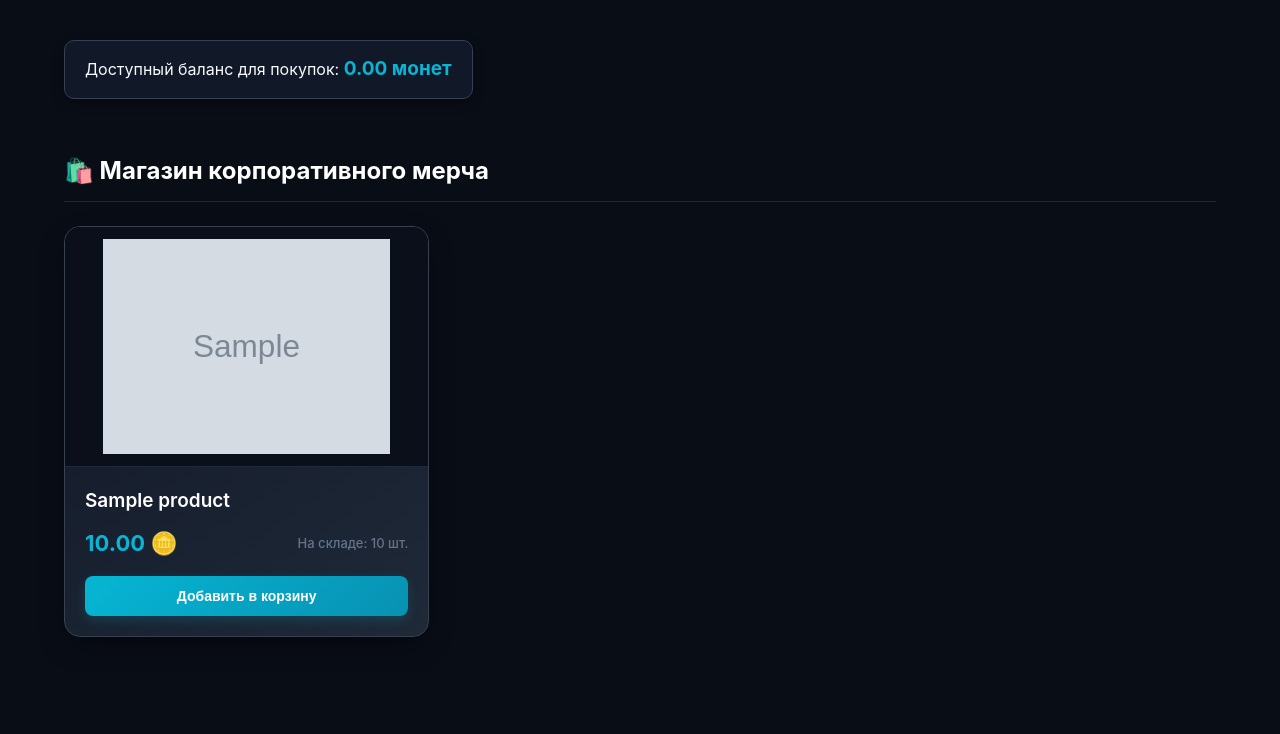
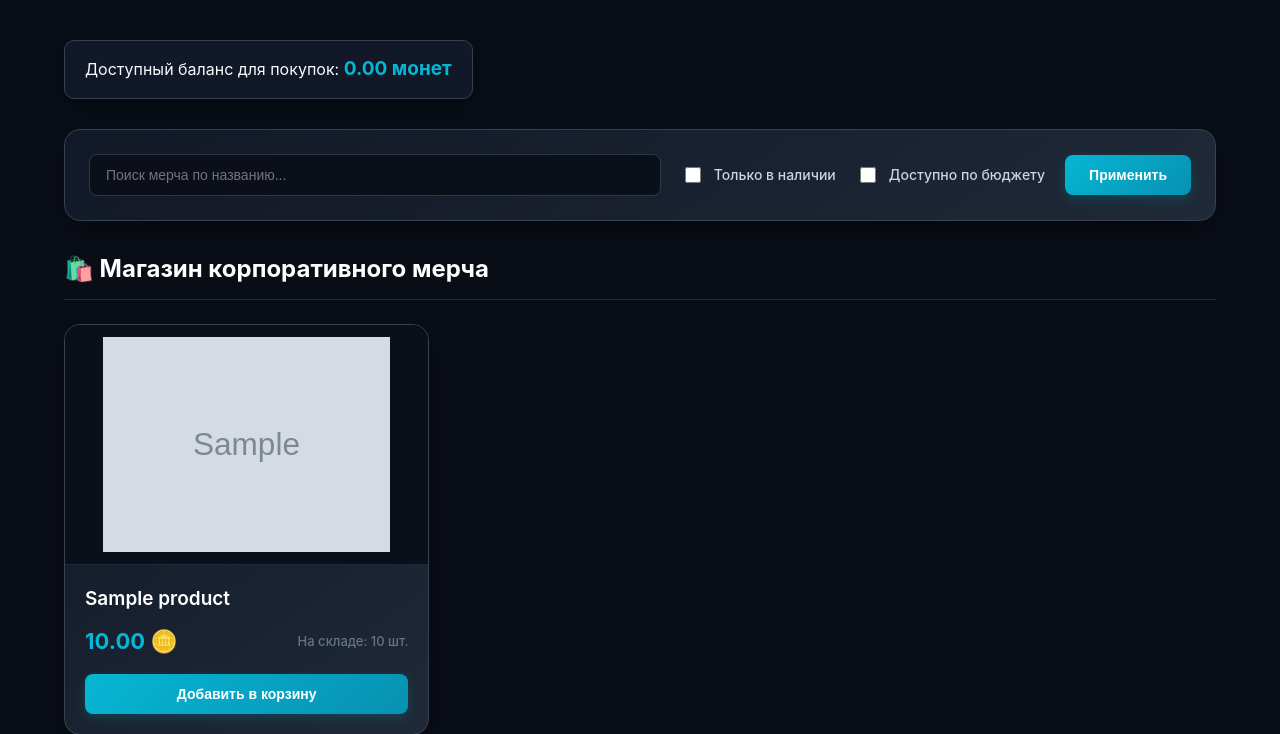
Before and after one commit to agushka1/ERP_System, a Django app: page /shop/ in a window 1280 px wide. Shown: the part 60-794 px from the top of the page. Before the commit the page ends 697 px from the top, so only its background shows below. Run offline with Django 5.2, Linux system fonts and the light colour scheme; a user stored in the database is signed in; tables that the repository leaves empty hold one stand-in row (values such as "Sample post"); grey boxes marked "Sample" are stand-in pictures.

Commit message:
Functional added (Filters and Weekly allowance)

```diff
--- a/core/settings.py
+++ b/core/settings.py
@@ -36,7 +36,7 @@ INSTALLED_APPS = [
     'django.contrib.sessions',
     'django.contrib.messages',
     'django.contrib.staticfiles',
-
+    'django_apscheduler',
     'core_erp',
 ]
 
--- a/core_erp/models.py
+++ b/core_erp/models.py
@@ -137,7 +137,7 @@ class Order(models.Model):
     status = models.CharField(
         max_length=15,
         choices=Status.choices,
-        default=Status.PAID,  # ПОЧИНИЛИ: Теперь по дефолту заказ "Оплачен"
+        default=Status.PAID,  # ПОЧИНИЛ: Теперь по дефолту заказ "Оплачен"
         verbose_name="Статус заказа"
     )
     created_at = models.DateTimeField(
--- a/core_erp/templates/core_erp/shop.html
+++ b/core_erp/templates/core_erp/shop.html
@@ -11,12 +11,30 @@
         .container { max-width: 1200px; margin: 40px auto; padding: 0 24px; box-sizing: border-box; }
         .section-title { color: #ffffff; font-size: 24px; font-weight: 700; margin-bottom: 24px; border-bottom: 1px solid #1e293b; padding-bottom: 12px; }
 
+        /* Стили для панели фильтрации */
+        .filter-card { background: linear-gradient(145deg, #111827 0%, #1f2937 100%); border: 1px solid #374151; border-radius: 16px; padding: 24px; box-shadow: 0 10px 30px -10px rgba(0, 0, 0, 0.7); margin-bottom: 30px; }
+        .filter-form { display: flex; gap: 20px; flex-wrap: wrap; align-items: center; }
+        .search-input-box { flex: 1; min-width: 260px; }
+        .search-input { width: 100%; padding: 12px 16px; background: #0b0f19; border: 1px solid #2d3748; border-radius: 8px; color: #f8fafc; box-sizing: border-box; font-size: 14px; transition: border-color 0.2s; }
+        .search-input:focus { border-color: #06b6d4; outline: none; }
+
+        .filter-label { display: flex; align-items: center; gap: 10px; color: #cbd5e1; cursor: pointer; font-size: 14px; font-weight: 500; user-select: none; }
+        .filter-label input[type="checkbox"] { width: 16px; height: 16px; cursor: pointer; accent-color: #06b6d4; }
+
+        .btn-filter-submit { background: linear-gradient(135deg, #06b6d4 0%, #0891b2 100%); color: white; border: none; padding: 12px 24px; border-radius: 8px; cursor: pointer; font-size: 14px; font-weight: 700; transition: all 0.2s; box-shadow: 0 4px 12px rgba(6, 182, 212, 0.2); }
+        .btn-filter-submit:hover { transform: scale(1.02); box-shadow: 0 6px 20px rgba(6, 182, 212, 0.4); }
+
+        /* Та самая фиолетовая кнопка сброса с фото */
+        .btn-filter-reset-purple { background: linear-gradient(135deg, #a855f7 0%, #7c3aed 100%); color: white; border: none; padding: 12px 24px; border-radius: 8px; cursor: pointer; font-size: 14px; font-weight: 700; text-decoration: none; text-align: center; transition: all 0.2s; box-shadow: 0 4px 12px rgba(124, 58, 237, 0.2); }
+        .btn-filter-reset-purple:hover { transform: scale(1.02); box-shadow: 0 6px 20px rgba(124, 58, 237, 0.4); }
+
+        .filter-actions { display: flex; gap: 12px; }
+
         /* Сетка витрины мерча */
         .product-grid { display: grid; grid-template-columns: repeat(auto-fill, minmax(280px, 1fr)); gap: 28px; }
         .product-card { background: linear-gradient(145deg, #111827 0%, #1f2937 100%); border: 1px solid #374151; border-radius: 16px; overflow: hidden; display: flex; flex-direction: column; justify-content: space-between; box-shadow: 0 10px 30px -10px rgba(0, 0, 0, 0.7); transition: all 0.3s cubic-bezier(0.4, 0, 0.2, 1); }
         .product-card:hover { transform: translateY(-6px); border-color: #06b6d4; box-shadow: 0 15px 30px rgba(6, 182, 212, 0.2); }
 
-        /* Увеличенные крупные фотки товаров */
         .product-img-box { width: 100%; height: 240px; background-color: #0b0f19; display: flex; justify-content: center; align-items: center; overflow: hidden; border-bottom: 1px solid #1e293b; }
         .product-img { width: 100%; height: 100%; object-fit: contain; padding: 12px; }
         .product-no-img { color: #64748b; font-size: 14px; font-style: italic; }
@@ -37,9 +55,39 @@
 {% include "core_erp/navbar.html" %}
 
 <div class="container">
-    <!-- Плашка доступного кошелька -->
+    <!-- Панель доступного кошелька -->
     <div style="background: #111827; border: 1px solid #374151; padding: 14px 20px; border-radius: 10px; margin-bottom: 30px; display: inline-block; box-shadow: 0 4px 12px rgba(0,0,0,0.3);">
         Доступный баланс для покупок: <strong style="color: #06b6d4; font-size: 19px;">{{ user.spendable_balance }} монет</strong>
+    </div>
+
+    <!-- Панель фильтрации мерча -->
+    <div class="filter-card">
+        <form method="get" action="" class="filter-form">
+            <!-- Текстовый поиск -->
+            <div class="search-input-box">
+                <input type="text" name="search" value="{{ search_query }}" placeholder="Поиск мерча по названию..." class="search-input">
+            </div>
+
+            <!-- Фильтр: Наличие -->
+            <label class="filter-label">
+                <input type="checkbox" name="in_stock" {% if in_stock_only %}checked{% endif %}>
+                Только в наличии
+            </label>
+
+            <!-- Фильтр: Доступность по балансу -->
+            <label class="filter-label">
+                <input type="checkbox" name="affordable" {% if affordable_only %}checked{% endif %}>
+                Доступно по бюджету
+            </label>
+
+            <!-- Кнопки управления -->
+            <div class="filter-actions">
+                <button type="submit" class="btn-filter-submit">Применить</button>
+                {% if search_query or in_stock_only or affordable_only %}
+                    <a href="{% url 'shop' %}" class="btn-filter-reset-purple">Сбросить</a>
+                {% endif %}
+            </div>
+        </form>
     </div>
 
     <h3 class="section-title">🛍️ Магазин корпоративного мерча</h3>
@@ -47,7 +95,7 @@
     <div class="product-grid">
         {% for product in products %}
             <div class="product-card">
-                <!-- Фотка мерча -->
+                <!-- Картинка товара -->
                 <div class="product-img-box">
                     {% if product.image %}
                         <img src="{{ product.image.url }}" alt="{{ product.name }}" class="product-img">
@@ -56,7 +104,7 @@
                     {% endif %}
                 </div>
 
-                <!-- Детали и добавление -->
+                <!-- Блок описания и покупки -->
                 <div class="product-info">
                     <h4 class="product-name text-truncate">{{ product.name }}</h4>
 
@@ -79,7 +127,7 @@
                 </div>
             </div>
         {% empty %}
-            <p style="color: #64748b; text-align: center; width: 100%; margin-top: 30px;">В магазине пока нет доступных товаров.</p>
+            <p style="color: #64748b; text-align: center; width: 100%; margin-top: 30px;">По вашему запросу товары не найдены или отсутствуют на складе.</p>
         {% endfor %}
     </div>
 </div>
--- a/core_erp/views.py
+++ b/core_erp/views.py
@@ -88,12 +88,15 @@ def balance_view(request):
     if not request.user.is_authenticated:
         return redirect('login')
 
+    # Используем select_related('sender', 'receiver'), чтобы вытащить имена сотрудников одним запросом
     history = TransactionHistory.objects.filter(
         sender=request.user
     ) | TransactionHistory.objects.filter(
         receiver=request.user
     )
-    history = history.order_by('-created_at')
+
+    # Добавляем select_related и сортировку
+    history = history.select_related('sender', 'receiver').order_by('-created_at')
 
     context = {
         'user': request.user,
@@ -103,7 +106,7 @@ def balance_view(request):
 
 
 def shop_view(request):
-    """Страница магазина мерча с добавлением в корзину сессии."""
+    """Страница магазина мерча с фильтрацией и добавлением в корзину сессии."""
     if not request.user.is_authenticated:
         return redirect('login')
 
@@ -115,11 +118,30 @@ def shop_view(request):
         messages.success(request, "Товар успешно добавлен в корзину!")
         return redirect('shop')
 
-    products = Product.objects.all().order_by('name')
+    # --- Новая логика фильтрации через GET ---
+    products = Product.objects.all()
 
+    search_query = request.GET.get('search', '').strip()
+    if search_query:
+        products = products.filter(name__icontains=search_query)
+
+    in_stock_only = request.GET.get('in_stock') == 'on'
+    if in_stock_only:
+        products = products.filter(stock__gt=0)
+
+    affordable_only = request.GET.get('affordable') == 'on'
+    if affordable_only:
+        products = products.filter(price__lte=request.user.spendable_balance)
+
+    products = products.order_by('name')
+
+    # Собираем всё в контекст
     context = {
         'user': request.user,
-        'products': products
+        'products': products,
+        'search_query': search_query,
+        'in_stock_only': in_stock_only,
+        'affordable_only': affordable_only,
     }
     return render(request, 'core_erp/shop.html', context)
 
```
Also changed, not shown: core_erp/apps.py (+53 -1 lines), core_erp/services.py (+19 -1 lines).
